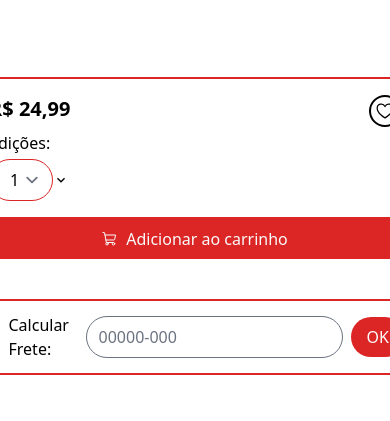
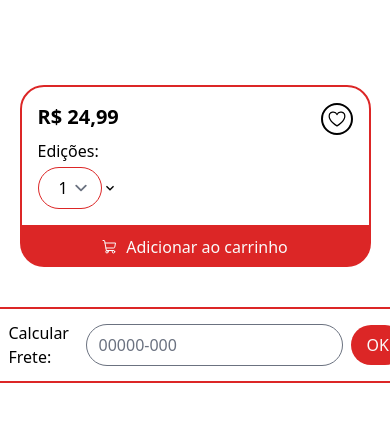
Before and after one commit to ViniciusRCSilva/MangaShop, a React (Vite) app: page /pagina in a window 390 px wide. Shown: the part 359-780 px from the top of the page. Built offline with nearby package versions, Linux system fonts and the light colour scheme; a web font is replaced by a local one.

Commit message:
responsive bug correction

```diff
--- a/src/pages/MangaPage.tsx
+++ b/src/pages/MangaPage.tsx
@@ -30,7 +30,7 @@
                     </div>
                 </div>
 
-                <div className="flex flex-col items-center p-4">
+                <div className="flex flex-col items-center w-[90vw]">
 
                     <div className="flex flex-row w-full border-2 border-red-600 rounded-t-3xl p-4 justify-between">
                         <div className="flex flex-col">
```
